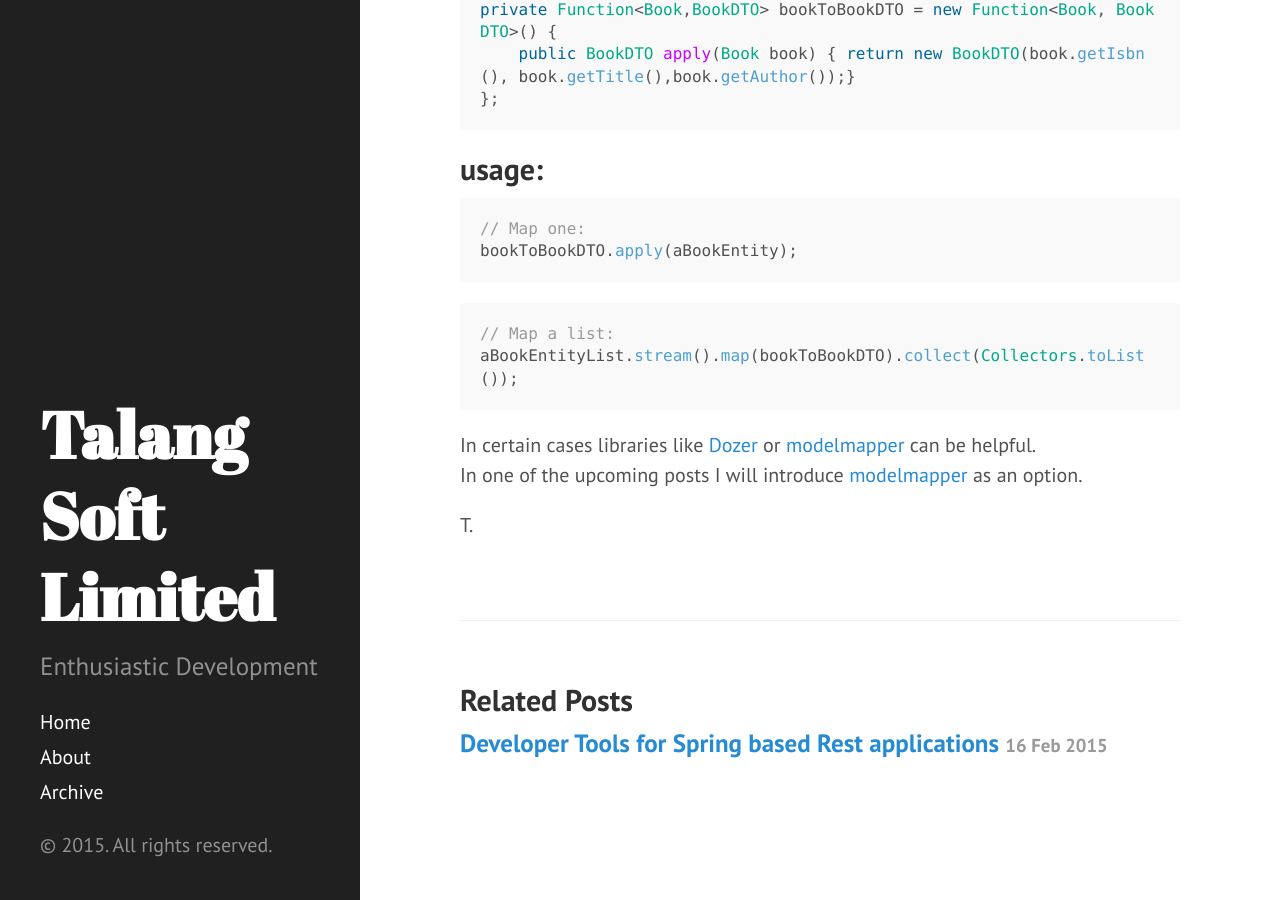
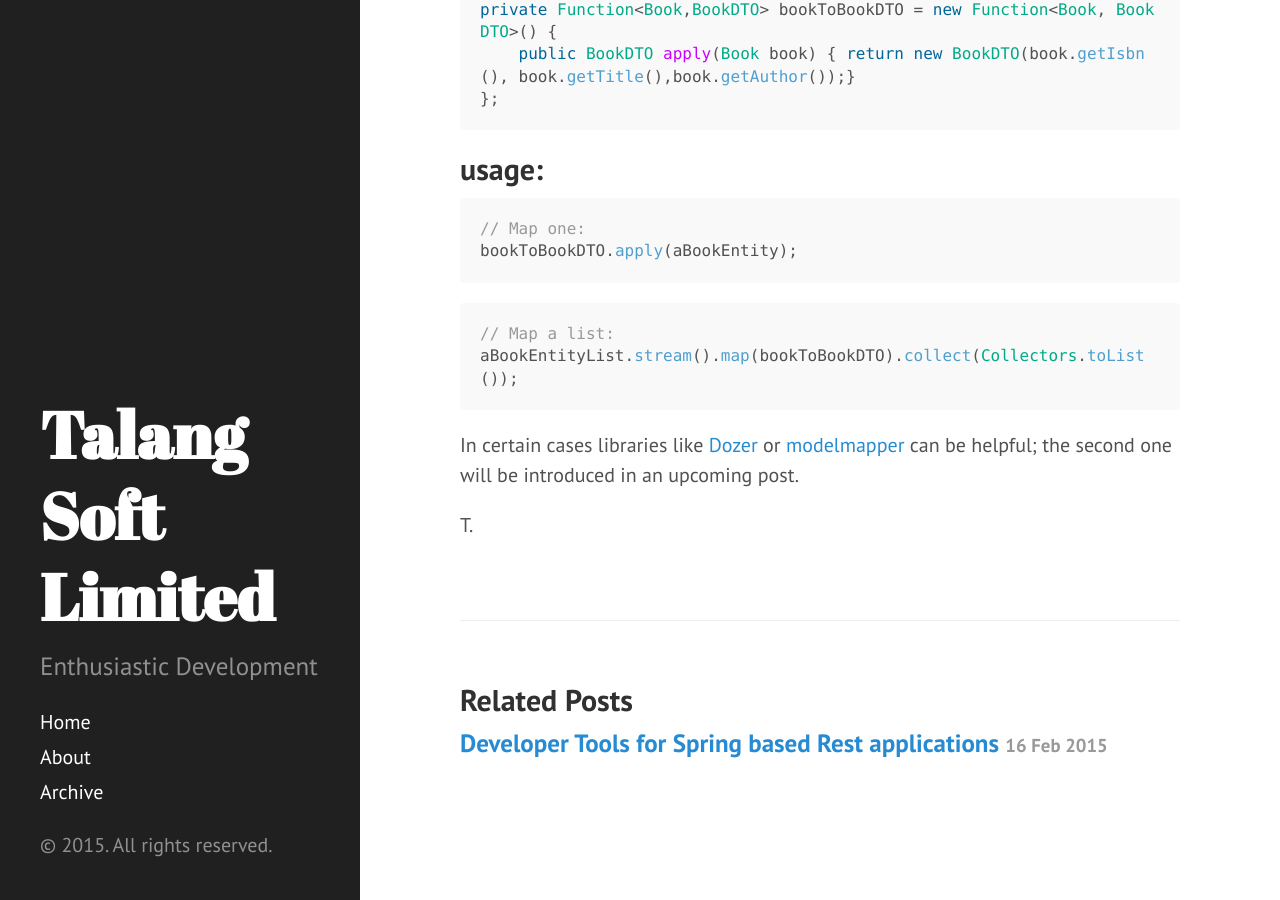
Before and after one commit to timeamolnar/tamaslang.github.io, a Jekyll site: the page built from _posts/2015-02-19-model-mapping-with_java8.md, in a window 1280 px wide and 900 px high, scrolled down 909 px. Built offline with Jekyll 4.4.1, drawn with Linux system fonts in a browser that asks for light colours; Markdown is read by kramdown in place of the engine named in the settings.

Commit message:
fix closing

````diff
--- a/_posts/2015-02-19-model-mapping-with_java8.md
+++ b/_posts/2015-02-19-model-mapping-with_java8.md
@@ -37,7 +37,7 @@ bookToBookDTO.apply(aBookEntity);
 aBookEntityList.stream().map(bookToBookDTO).collect(Collectors.toList());
 ```
 
-In certain cases libraries like <a href="http://dozer.sourceforge.net/" target ="_blank">Dozer</a> or <a href="http://modelmapper.org/" target="_blank">modelmapper</a> can be helpful.<br/>
-In one of the upcoming posts I will introduce <a href="http://modelmapper.org/" target="_blank">modelmapper</a> as an option.
+In certain cases libraries like <a href="http://dozer.sourceforge.net/" target ="_blank">Dozer</a> or <a href="http://modelmapper.org/" target="_blank">modelmapper</a> can be helpful; the second one
+will be introduced in an upcoming post.
 
 T.
````
